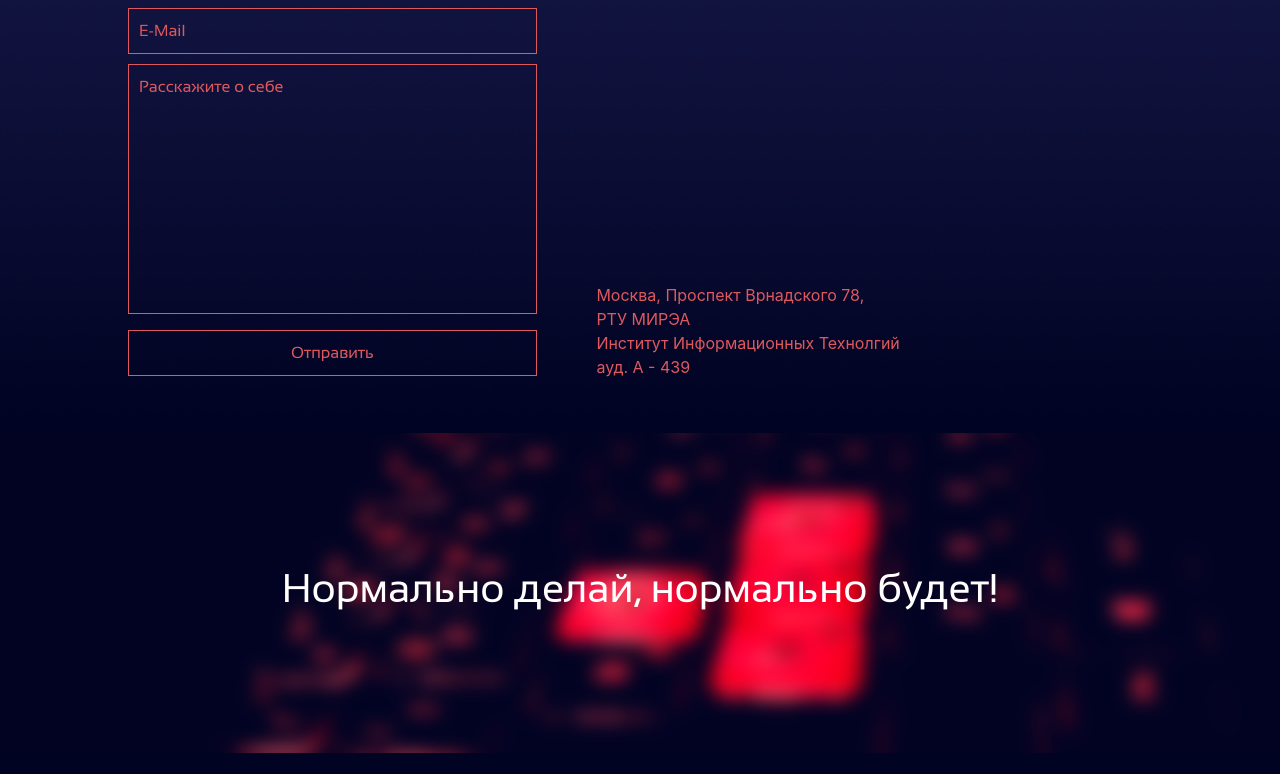
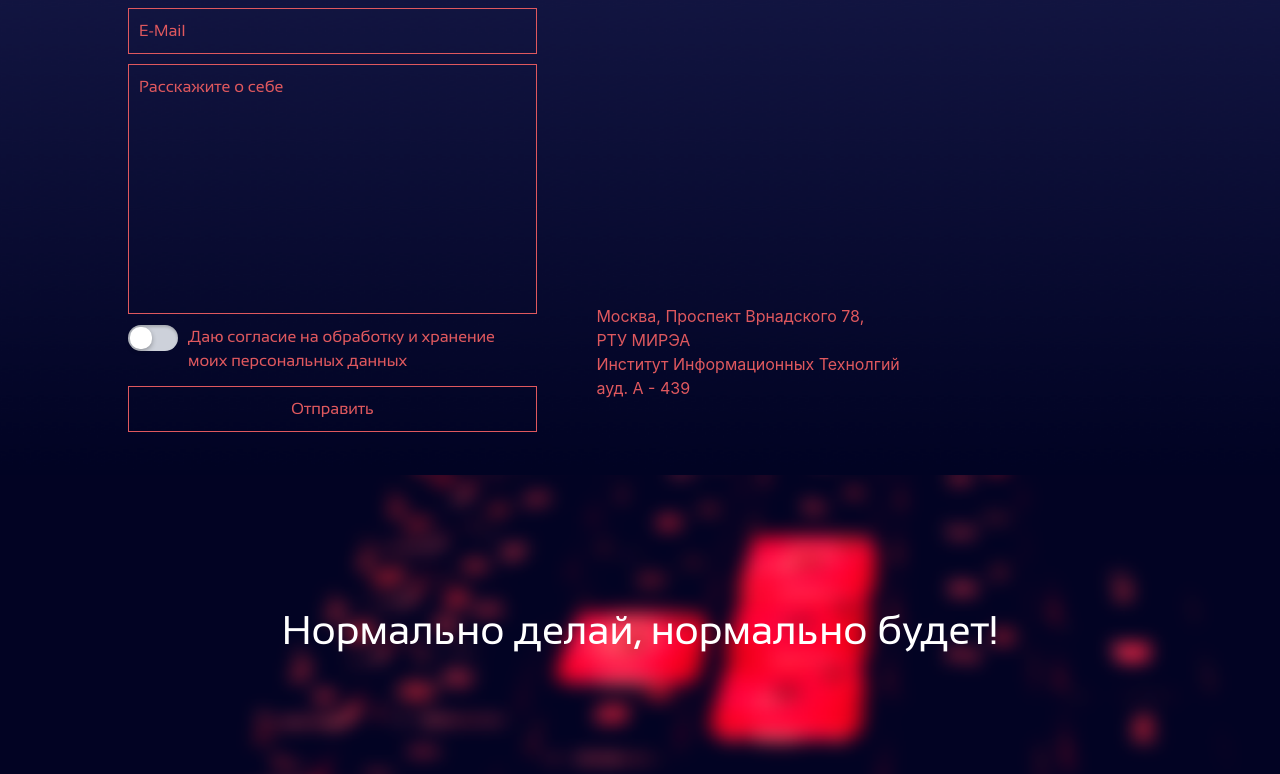
Before and after one commit to RTUITLab/Landing-Front, a React (Create React App) app: page / in a window 1280 px wide. Shown: the part 3141-3915 px from the top of the page. Built offline with nearby package versions, Linux system fonts and the light colour scheme.

Commit message:
Checkbox

```diff
--- a/src/modules/contacts/Contacts.css
+++ b/src/modules/contacts/Contacts.css
@@ -81,3 +81,57 @@ input::-webkit-input-placeholder, textarea::-webkit-input-placeholder { color: #
   width: 90%;
   margin: auto;
 }
+
+.checkbox {
+	position: absolute;
+	z-index: -1;
+	opacity: 0;
+	margin: 10px 0 0 20px;
+}
+.checkbox + label {
+	position: relative;
+	padding: 0 0 0 60px;
+	cursor: pointer;
+}
+.checkbox + label:before {
+	content: '';
+	position: absolute;
+	left: 0;
+	width: 50px;
+	height: 26px;
+	border-radius: 13px;
+	background: #CDD1DA;
+	box-shadow: inset 0 2px 3px rgba(0,0,0,.2);
+	transition: .2s;
+}
+.checkbox + label:after {
+	content: '';
+	position: absolute;
+	top: 2px;
+	left: 2px;
+	width: 22px;
+	height: 22px;
+	border-radius: 10px;
+	background: #FFF;
+	box-shadow: 0 2px 5px rgba(0,0,0,.3);
+	transition: .2s;
+}
+.checkbox:checked + label:before {
+	background: #df585e;
+}
+.checkbox:checked + label:after {
+	left: 26px;
+}
+label:before {
+	box-shadow: inset 0 2px 3px rgba(0,0,0,.2), 0 0 0 3px #df585e;
+}
+
+.accept__label {
+  font-family: "Sansation Regular";
+  font-size: 16px;
+  color: #df585e;
+}
+
+.checkbox, .accept__label {
+  cursor: pointer;
+}
--- a/src/modules/contacts/Contacts.jsx
+++ b/src/modules/contacts/Contacts.jsx
@@ -10,6 +10,7 @@ const Contacts = () => {
         name: '',
         email: '',
         info: '',
+        check: false
     }
 
     const [form, handleChange] = useState(initialForm)
@@ -99,6 +100,15 @@ const Contacts = () => {
                                     autoComplete="off"
                                     className="contacts__item contacts__textarea" />
                                 <br />
+                                <input
+                                    type="checkbox"
+                                    name="accept"
+                                    id="accept"
+                                    className="checkbox"
+                                    value={form.check}
+                                    onChange={onChange}
+                                    required/>
+                                    <label htmlFor="accept" className="accept__label">Даю согласие на обработку и хранение моих персональных данных</label>
                                 <input type="submit" value="Отправить" className="contacts__item" />
                             </form>
                         </div>
```
